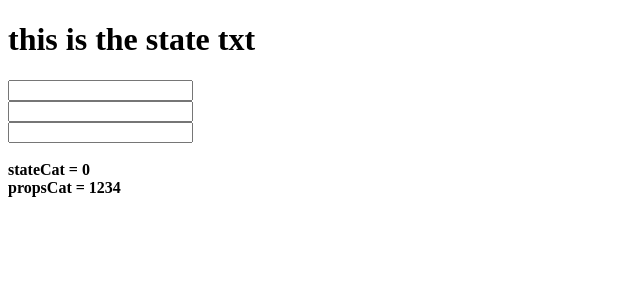
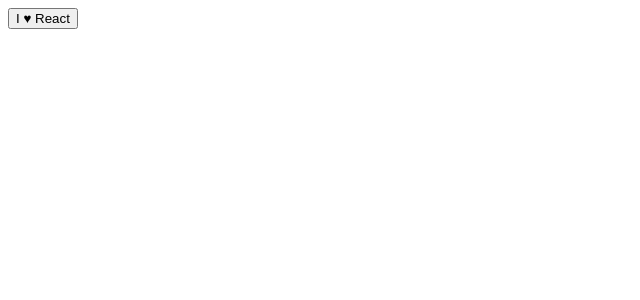
Before and after one commit to bvicinus/reactRepoTesting, a React (Create React App) app in the folder my-app/: page / in a window 1280 px wide. Shown: the top 300 px of the page, without its empty margins (0-640 px from the left). Built offline with nearby package versions, Linux system fonts and the light colour scheme.

Commit message:
sixth commit
using components as children for other components

```diff
--- a/my-app/src/App.js
+++ b/my-app/src/App.js
@@ -1,47 +1,18 @@
 import React from 'react';
 
 class App extends React.Component {
-    constructor(){
-        super(); //this will give 'this' the context of this component rather than its parent
-        this.state = {
-            txt: 'this is the state txt',
-            cat: 0
-        }
-    }
-
-    update( e ) {
-        this.setState({txt: e.target.value})
-    }
-
     render(){
-        return (
-         <div>
-            <h1>{this.state.txt}</h1>
-
-             <Widget update={this.update.bind(this)} />
-
-             <br/>
-
-             <Widget update={this.update.bind(this)} />
-
-             <br/>
-
-             <Widget update={this.update.bind(this)} />
-
-             <br/>
-             <br/>
-
-             <b>stateCat = {this.state.cat}</b>
-             <br/>
-             <b>propsCat = {this.props.cat}</b>
-         </div>
-        )
+        return <Button>I <Heart /> React</Button>
     }
 }
 
-const Widget = (props) =>
-    <input type="text" onChange={props.update} />
+const Button = (props) => <button>{props.children}</button>
 
+class Heart extends React.Component {
+    render(){
+        return <span>&hearts;</span>
+    }
+}
 
 
 
```
